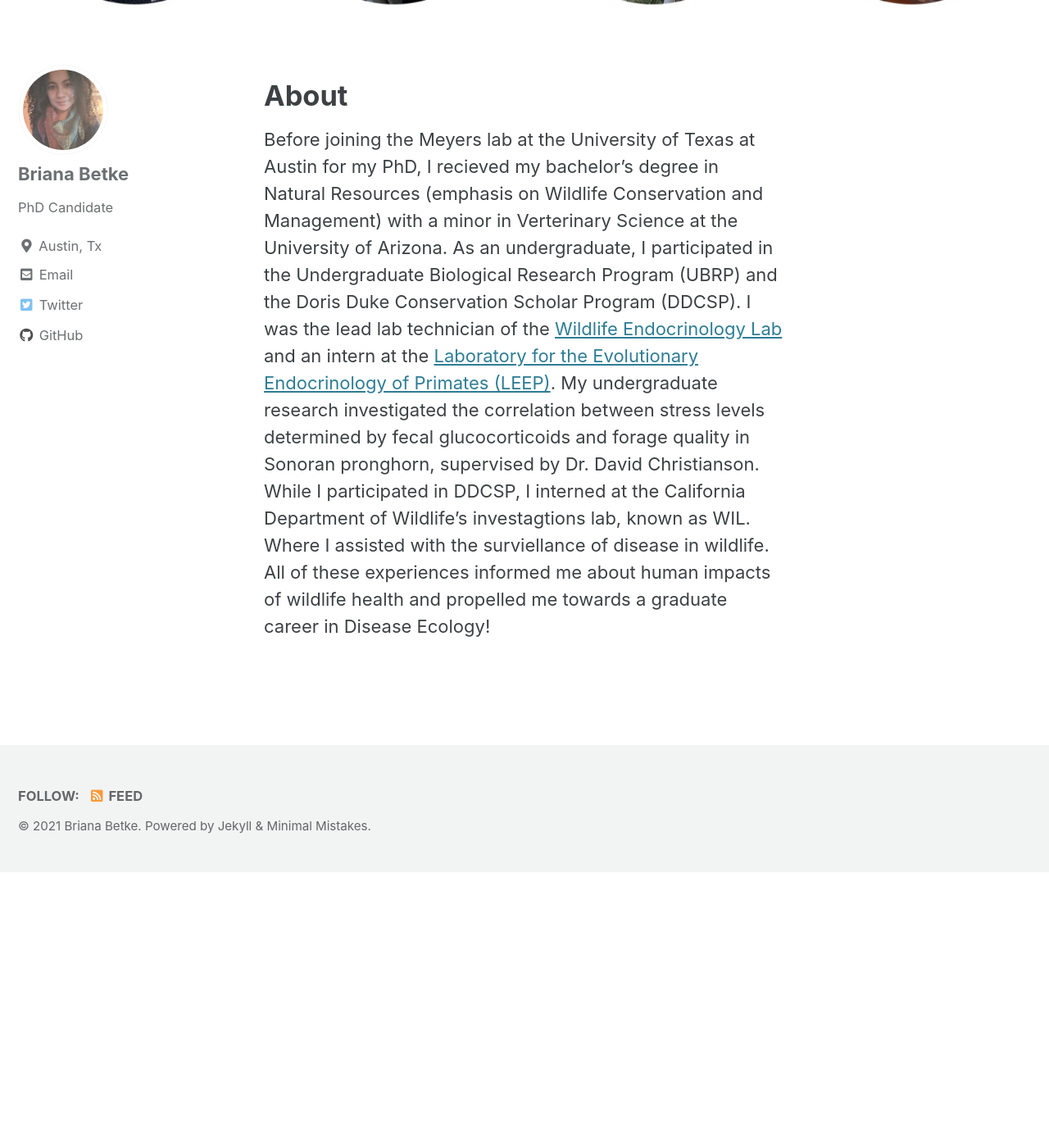
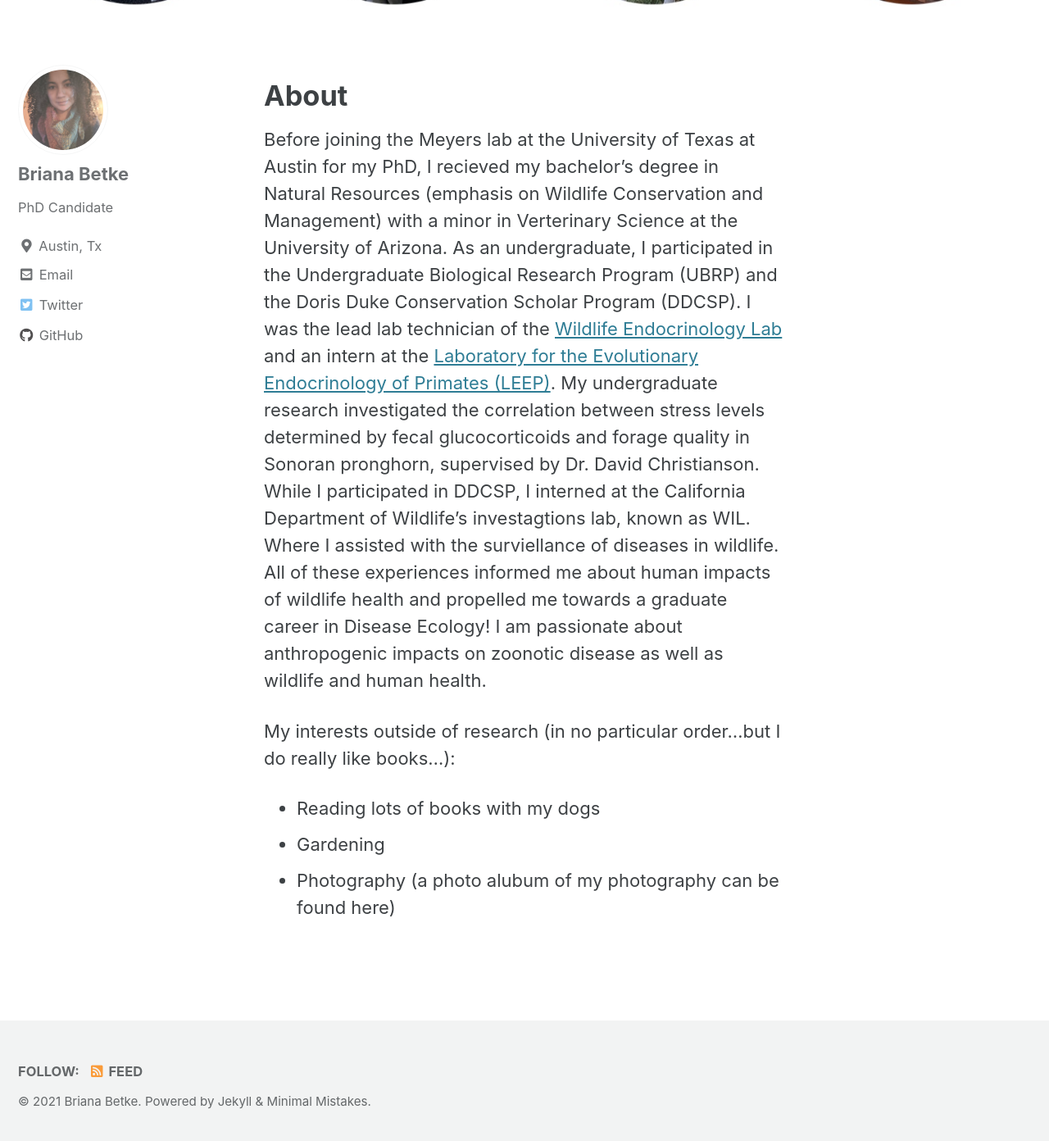
Before and after one commit to babetke/babetke.github.io, a Jekyll site: the page built from _pages/about.md, in a window 1280 px wide and 1400 px high, scrolled down 382 px. Shown: the top 1392 px of the window at 82% size. Built offline with Jekyll 4.4.1, drawn with Linux system fonts in a browser that asks for light colours; cached includes are drawn as plain includes; before the commit the page ends 1446 px from its top, so only the background shows below that.

Commit message:
Updating about page and add sections to DDCSP and projects pages.

```diff
--- a/_pages/about.md
+++ b/_pages/about.md
@@ -6,4 +6,9 @@ header:
 ---
 # About
 
-Before joining the Meyers lab at the University of Texas at Austin for my PhD, I recieved my bachelor's degree in Natural Resources (emphasis on Wildlife Conservation and Management) with a minor in Verterinary Science at the University of Arizona. As an undergraduate, I participated in the Undergraduate Biological Research Program (UBRP) and the Doris Duke Conservation Scholar Program (DDCSP). I was the lead lab technician of the [Wildlife Endocrinology Lab](https://cals.arizona.edu/research/ecology/webpages/people/people.html) and an intern at the [Laboratory for the Evolutionary Endocrinology of Primates (LEEP)](https://leepanthropology.weebly.com/people.html). My undergraduate research investigated the correlation between stress levels determined by fecal glucocorticoids and forage quality in Sonoran pronghorn, supervised by Dr. David Christianson. While I participated in DDCSP, I interned at the California Department of Wildlife's investagtions lab, known as WIL. Where I assisted with the surviellance of disease in wildlife. All of these experiences informed me about human impacts of wildlife health and propelled me towards a graduate career in Disease Ecology!
+Before joining the Meyers lab at the University of Texas at Austin for my PhD, I recieved my bachelor's degree in Natural Resources (emphasis on Wildlife Conservation and Management) with a minor in Verterinary Science at the University of Arizona. As an undergraduate, I participated in the Undergraduate Biological Research Program (UBRP) and the Doris Duke Conservation Scholar Program (DDCSP). I was the lead lab technician of the [Wildlife Endocrinology Lab](https://cals.arizona.edu/research/ecology/webpages/people/people.html) and an intern at the [Laboratory for the Evolutionary Endocrinology of Primates (LEEP)](https://leepanthropology.weebly.com/people.html). My undergraduate research investigated the correlation between stress levels determined by fecal glucocorticoids and forage quality in Sonoran pronghorn, supervised by Dr. David Christianson. While I participated in DDCSP, I interned at the California Department of Wildlife's investagtions lab, known as WIL. Where I assisted with the surviellance of diseases in wildlife. All of these experiences informed me about human impacts of wildlife health and propelled me towards a graduate career in Disease Ecology! I am passionate about anthropogenic impacts on zoonotic disease as well as wildlife and human health.
+
+My interests outside of research (in no particular order...but I do really like books...):
+- Reading lots of books with my dogs
+- Gardening
+- Photography (a photo alubum of my photography can be found here)
```
Also changed, not shown: _pages/DDCSP.md (+6 -0 lines), _pages/projects.md (+10 -0 lines).
